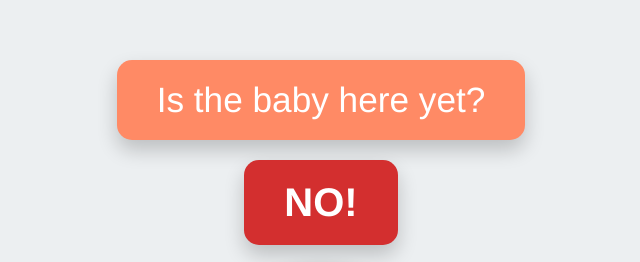
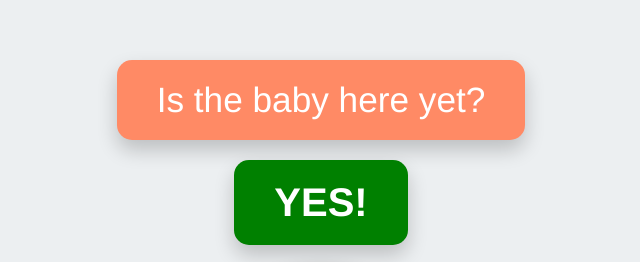
Before and after one commit to anony-ammar/is-baby2-here-yet, a plain HTML site: page index.html in a window 1280 px wide. Shown: the part 151-413 px from the top of the page, without its empty margins (319-959 px from the left). Drawn offline with Linux system fonts and the light colour scheme.

Commit message:
Update for yes

```diff
--- a/index.html
+++ b/index.html
@@ -31,7 +31,7 @@
     .answer {
         font-size: 2.5em; /* Larger font for emphasis on the answer */
         font-weight: bold; /* Bold for emphasis */
-        background-color: #d32f2f; /* Deeper red to highlight the answer */
+        background-color: green; /* Deeper red to highlight the answer */
     }
     img {
         width: 220px; /* Adjusted width */
@@ -46,7 +46,7 @@
     Is the baby here yet?
 </div>
 <div class="answer">
-    NO!
+    YES!
 </div>
 <img src="https://png.pngtree.com/png-clipart/20201208/original/pngtree-cute-baby-clipart-png-image_5579298.jpg" alt="Cute Baby">
 </body>
```
